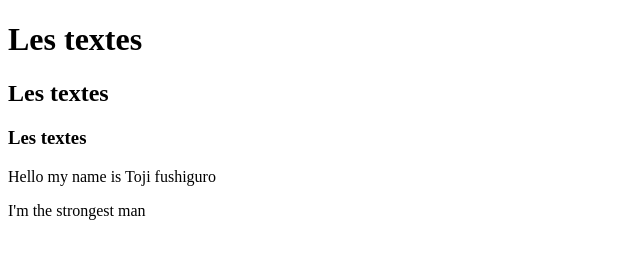
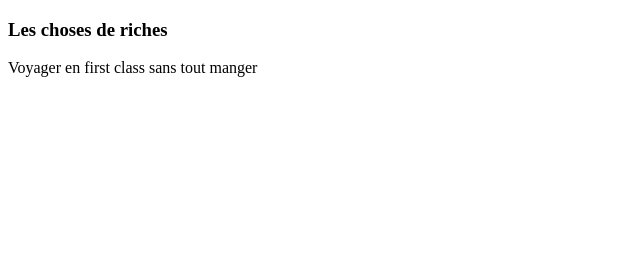
Before and after one commit to johnOfGod33/HTML-CSS-SASS, a plain HTML site: page Partie 1/index.html in a window 1280 px wide. Shown: the whole page, without its empty margins (0-640 px from the left). Drawn offline with Linux system fonts and the light colour scheme.

Commit message:
creation de la branche alternative1, et petite modification du code html

```diff
--- a/Partie 1/index.html
+++ b/Partie 1/index.html
@@ -6,10 +6,9 @@
     <title>Toji</title>
 </head>
 <body>
-    <h1>Les textes</h1>
-    <h2>Les textes</h2>
-    <h3>Les textes</h3>
-    <p>Hello my name is Toji fushiguro</p>
-    <p>I'm the strongest man </p>
+    <h3>Les choses de riches</h3>
+   <div>
+    <p>Voyager en first class sans tout manger</p>
+   </div>
 </body>
 </html>
```
